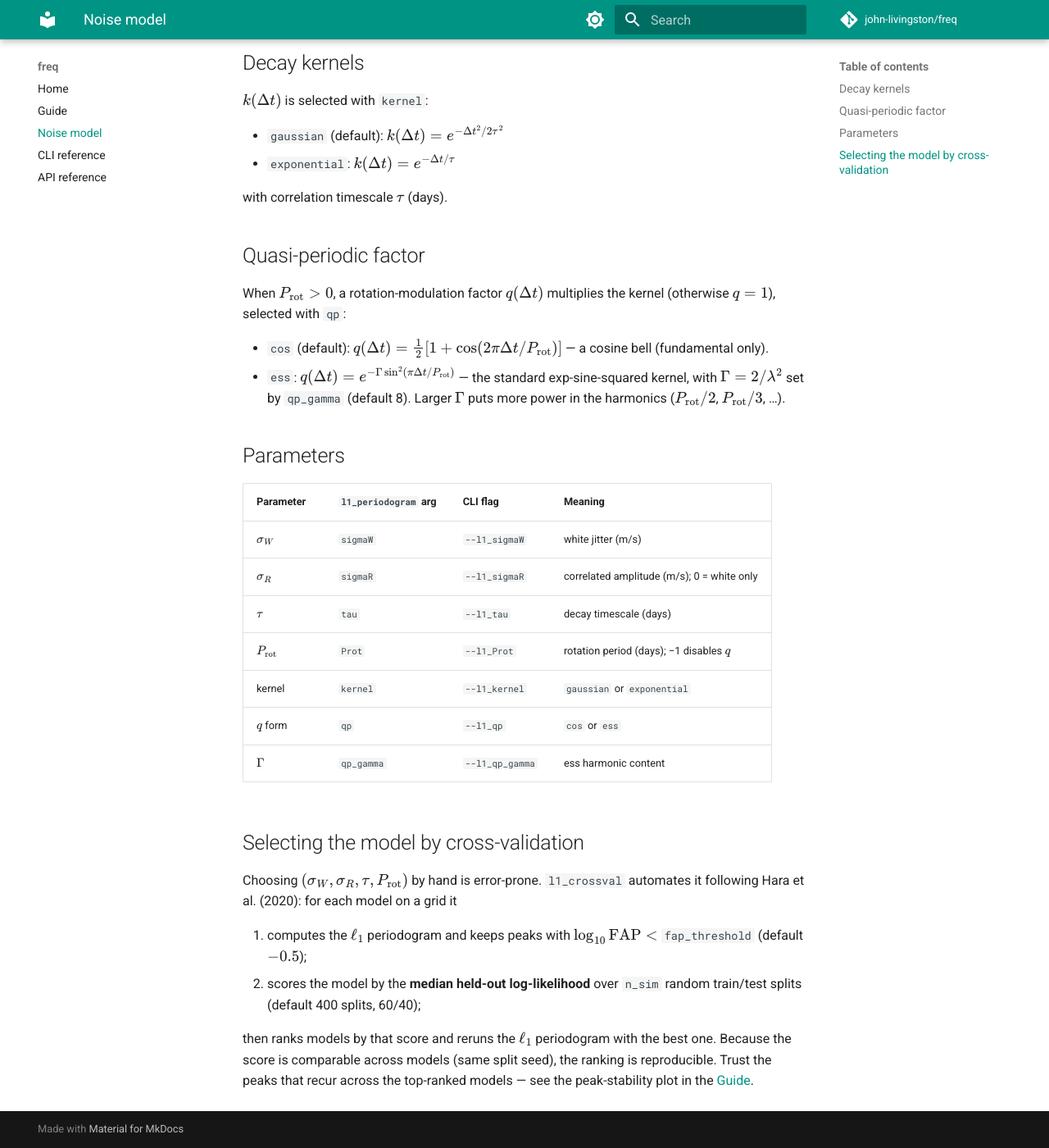
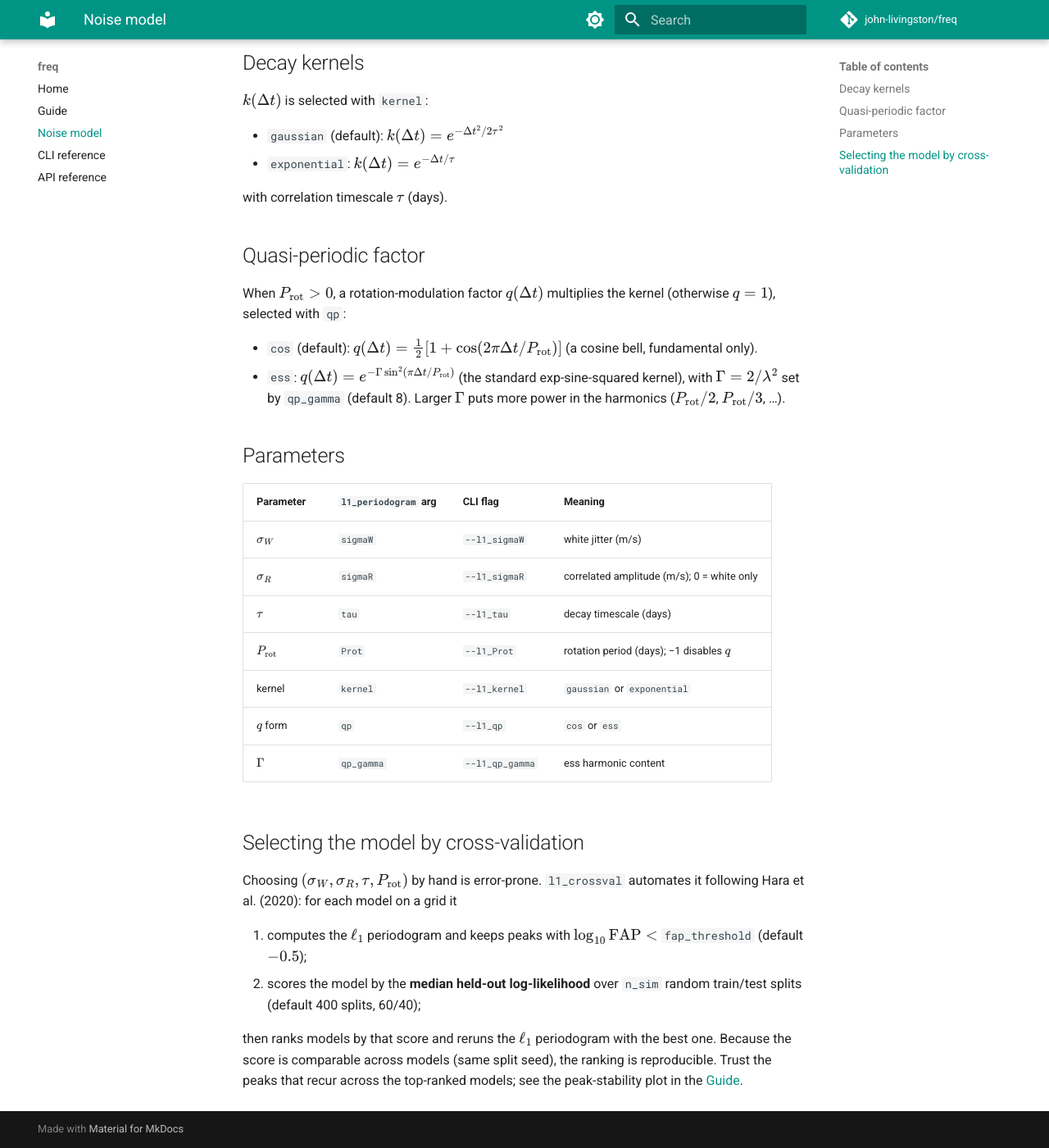
Before and after one commit to john-livingston/freq, an MkDocs documentation site: the page built from docs/noise-model.md, in a window 1280 px wide and 1400 px high, scrolled down 355 px. Shown: the whole window at 82% size. Built offline with MkDocs 1.6.1 and Material for MkDocs 9.7.7, drawn with Linux system fonts in a browser that asks for light colours; comment, search, counter and statistics services are not loaded.

```diff
--- a/docs/noise-model.md
+++ b/docs/noise-model.md
@@ -27,9 +27,9 @@ When \(P_\mathrm{rot} > 0\), a rotation-modulation factor \(q(\Delta t)\) multip
 the kernel (otherwise \(q = 1\)), selected with `qp`:
 
 - `cos` (default): \(q(\Delta t) = \tfrac12\left[1 + \cos(2\pi\Delta t / P_\mathrm{rot})\right]\)
-  — a cosine bell (fundamental only).
+  (a cosine bell, fundamental only).
 - `ess`: \(q(\Delta t) = e^{-\Gamma \sin^2(\pi \Delta t / P_\mathrm{rot})}\)
-  — the standard exp-sine-squared kernel, with \(\Gamma = 2/\lambda^2\) set by
+  (the standard exp-sine-squared kernel), with \(\Gamma = 2/\lambda^2\) set by
   `qp_gamma` (default 8). Larger \(\Gamma\) puts more power in the harmonics
   (\(P_\mathrm{rot}/2\), \(P_\mathrm{rot}/3\), …).
 
@@ -57,5 +57,5 @@ Choosing \((\sigma_W, \sigma_R, \tau, P_\mathrm{rot})\) by hand is error-prone.
 
 then ranks models by that score and reruns the \(\ell_1\) periodogram with the best
 one. Because the score is comparable across models (same split seed), the ranking is
-reproducible. Trust the peaks that recur across the top-ranked models — see the
+reproducible. Trust the peaks that recur across the top-ranked models; see the
 peak-stability plot in the [Guide](usage.md).
```
Also changed, not shown: README.md (+48 -35 lines), docs/cli.md (+1 -1 lines), docs/index.md (+1 -1 lines), docs/usage.md (+3 -3 lines).
